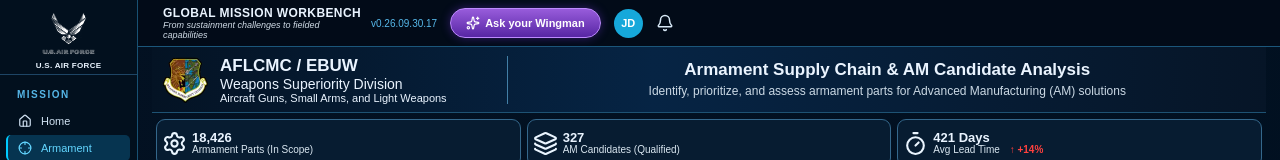
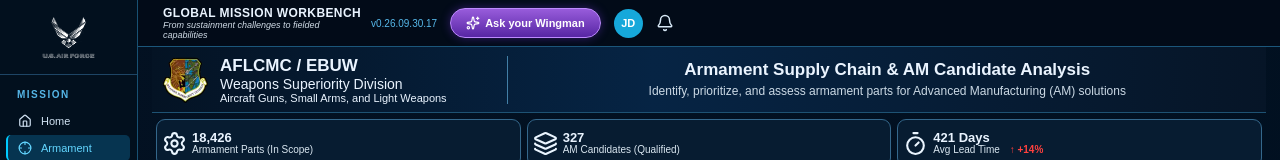
Before and after one commit to DocBranton/armament-sca, a React (Vite) app in the folder client/: page / in a window 1280 px wide. Shown: the top 160 px of the page. Built offline with nearby package versions, Linux system fonts and the light colour scheme.

Commit message:
Remove redundant USAF text under official sidebar logo

```diff
--- a/client/src/App.tsx
+++ b/client/src/App.tsx
@@ -62,7 +62,7 @@ export default function App(){
   const sort=(key:typeof sortKey)=>{setSortDesc(sortKey===key?!sortDesc:true);setSortKey(key);};
   return <div className="app">
     <aside className="sidebar">
-      <div className="af-logo"><img src="/brand/usaf-official.webp" alt="U.S. Air Force" onError={e=>{e.currentTarget.style.display='none'}}/><span>U.S. AIR FORCE</span></div>
+      <div className="af-logo"><img src="/brand/usaf-official.webp" alt="U.S. Air Force" onError={e=>{e.currentTarget.style.display='none'}}/></div>
       <div className="nav-groups">{NAV.map(g=><div key={g.group} className="nav-group"><div className="nav-label">{g.group}</div>{g.items.map(([label,Icon])=><button key={label} className={'nav-item '+(navActive===label?'active':'')} onClick={()=>{if(label==='SI Wingman')setWingmanOpen(true);else if(label==='Saved Views'){setControlsOpen(true);setPreset('AM Candidates (Default)')}else setNavActive(label)}}><Icon size={14}/><span>{label}</span></button>)}</div>)}</div>
       <div className="rso-brand"><img src="/brand/rso-official.webp" alt="Rapid Sustainment Office (RSO)" onError={e => { e.currentTarget.style.display = "none"; }} /></div>
     </aside>
```
